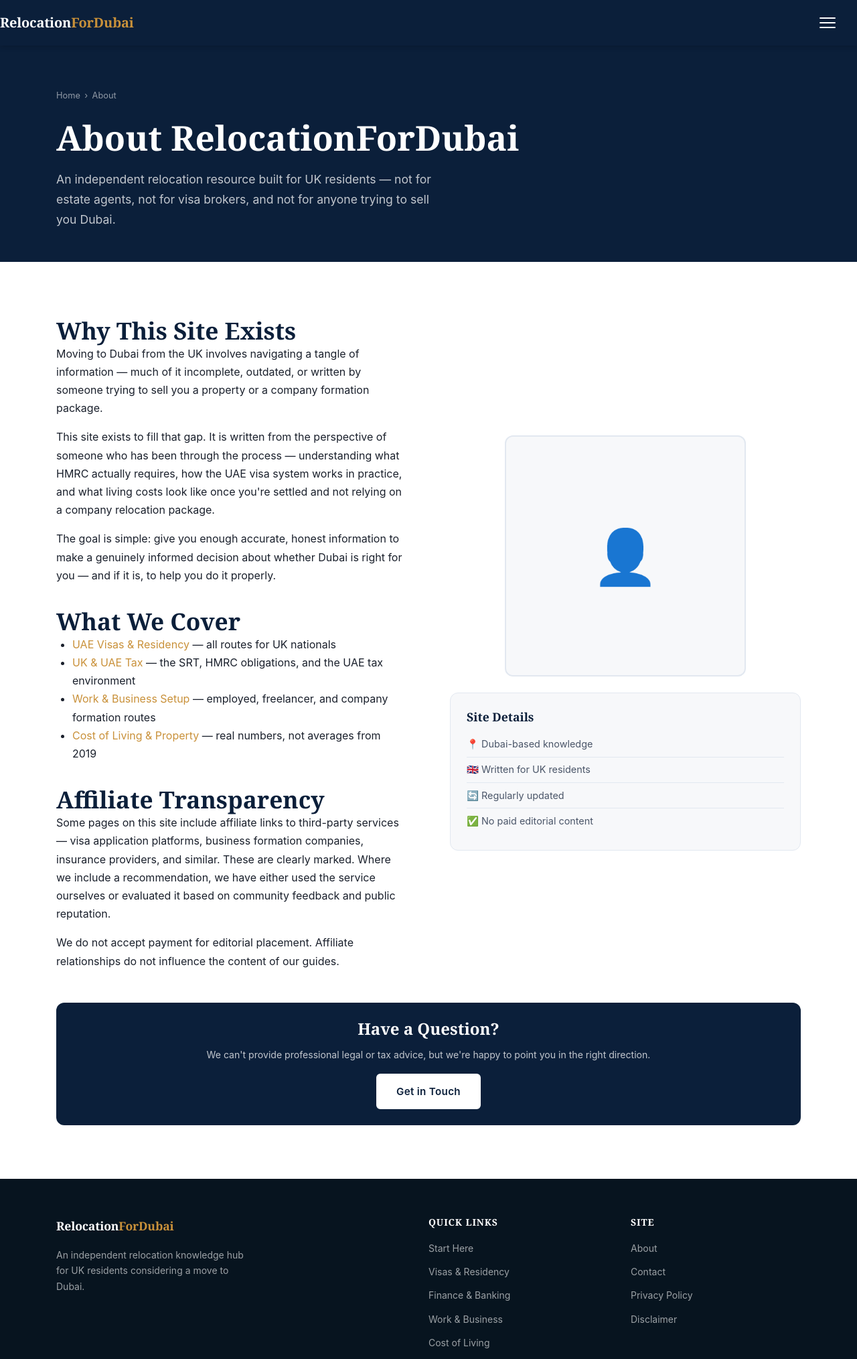
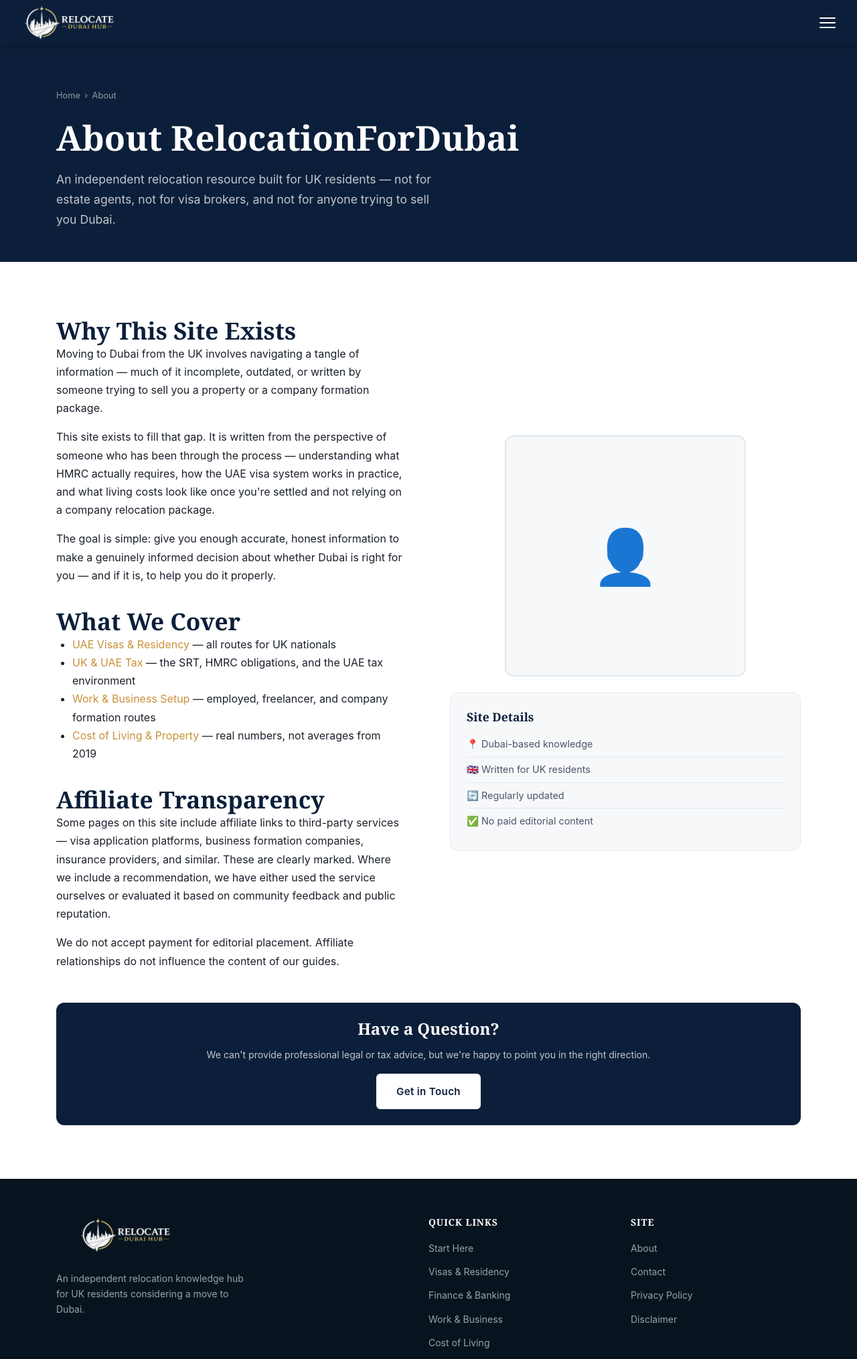
Before and after one commit to sibandajoel01-boop/rdv2, a website built with Vite: page about.html in a window 1280 px wide. Shown: the top 2029 px of the page at 67% size. Built offline with nearby package versions, Linux system fonts and the light colour scheme.

Commit message:
Fix HTML structure

```diff
--- a/about.html
+++ b/about.html
@@ -1,5 +1,7 @@
 <!DOCTYPE html>
-<html lang="en"><style>
+<html lang="en">
+<head>
+  <style>
     :root {
       --navy:        #1A3660;
       --navy-dark:   #0F2240;
@@ -11,8 +13,7 @@
       --offwhite:    #F5F3EE;
       --text-muted:  #8A9BB5;
     }
-</style>
-<head>
+  </style>
   <meta charset="UTF-8" />
   <meta name="viewport" content="width=device-width, initial-scale=1.0" />
   <title>About — RelocationForDubai</title>
@@ -25,7 +26,7 @@
 
   <header class="site-header" role="banner">
     <nav class="container nav-inner" role="navigation" aria-label="Main navigation">
-      <a href="index.html" class="nav-logo">Relocation<span>ForDubai</span></a>
+      <a href="index.html" class="nav-logo"><img src="images/logo.png" alt="Relocate Dubai Hub" /></a>
       <button class="nav-toggle" aria-label="Toggle navigation" aria-expanded="false">
         <span></span><span></span><span></span>
       </button>
@@ -151,7 +152,7 @@
     <div class="container">
       <div class="footer-grid">
         <div class="footer-brand">
-          <a href="index.html" class="nav-logo">Relocation<span>ForDubai</span></a>
+          <a href="index.html" class="nav-logo"><img src="images/logo.png" alt="Relocate Dubai Hub" /></a>
           <p>An independent relocation knowledge hub for UK residents considering a move to Dubai.</p>
         </div>
         <div class="footer-col">
```
